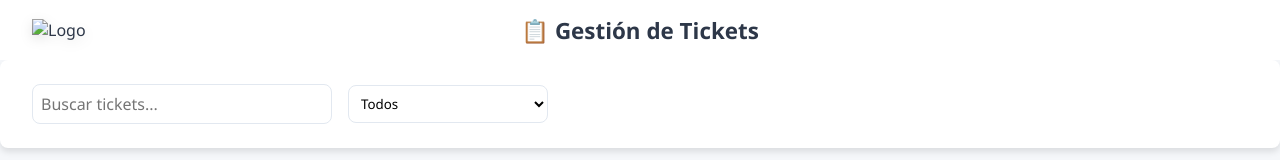
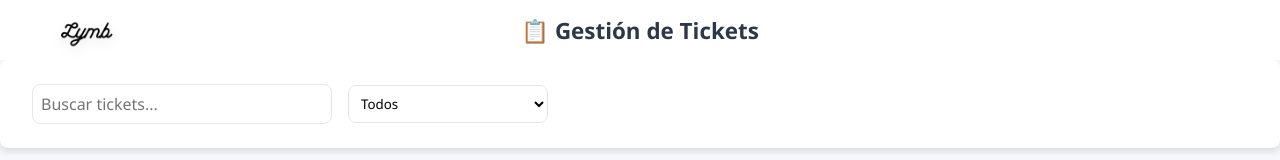
Before and after one commit to cascovalente/ticket-system, a plain HTML site: page web/admin-dashboard.html in a window 1280 px wide. Shown: the top 160 px of the page. Drawn offline with Linux system fonts and the light colour scheme.

Commit message:
logo-restored
Restauracion del logo en el admin-dashboard

```diff
--- a/web/admin-dashboard.html
+++ b/web/admin-dashboard.html
@@ -7,7 +7,7 @@
 </head>
 <body>
     <header class="dashboard-header">
-        <img src="logo.png" alt="Logo" class="logo" style="width: 110px;">
+        <img src="/web/assets/logo.png" alt="Logo" class="logo" style="width: 110px;">
         <h2 class="header-title">📋 Gestión de Tickets</h2>
         <div class="user-menu" id="userMenu">
             <span id="usernameDisplay"></span>
```
